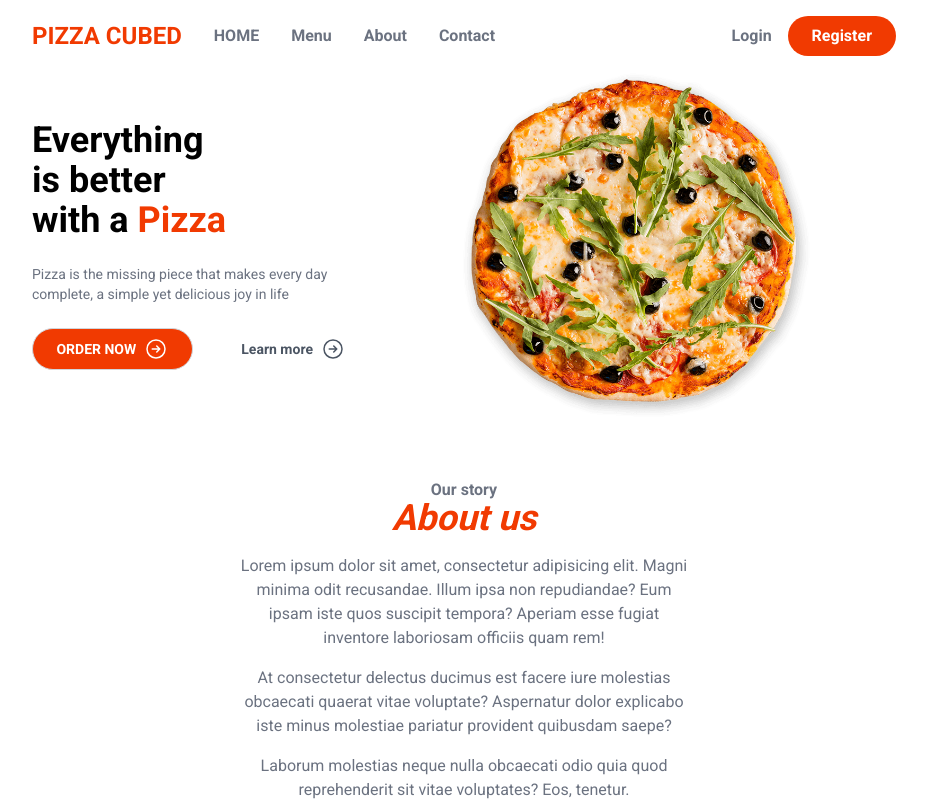
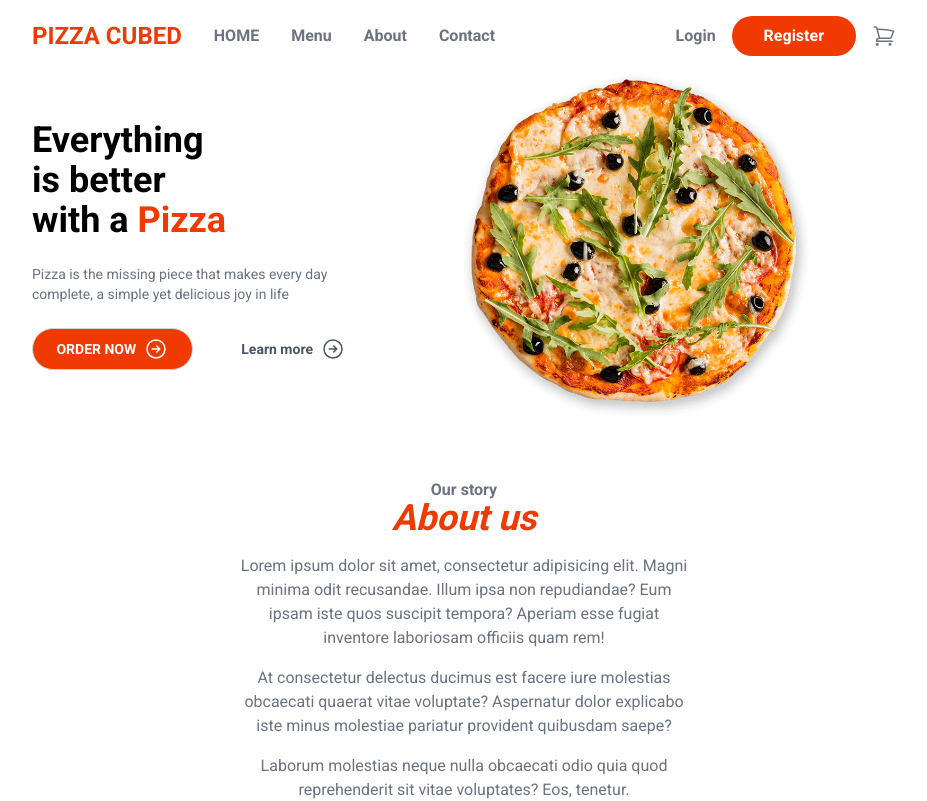
Before and after one commit to nour-nono/pizza-cubed, a Next.js app: page / in a window 1280 px wide. Shown: the top 801 px of the page, without its empty margins (176-1103 px from the left). Built offline with nearby package versions, Linux system fonts and the light colour scheme; no server answers.

Commit message:
Refactor Header and Hero components

```diff
--- a/src/components/layout/Header.tsx
+++ b/src/components/layout/Header.tsx
@@ -1,22 +1,69 @@
 import Image from "next/image";
 import Link from "next/link";
+import { signIn, signOut, useSession } from "next-auth/react";
+import { Session } from "next-auth";
+import ShoppingCart from "@/components/icons/ShoppingCart";
 
-const Header = () => {
+interface AuthLinksProps {
+  status: "authenticated" | "loading" | "unauthenticated";
+  userName: string | null | undefined;
+}
+
+const AuthLinks: React.FC<AuthLinksProps> = ({ status, userName }) => {
+  if (status === "authenticated") {
+    return (
+      <>
+        <Link href={"/profile"} className="whitespace-nowrap">
+          Hello, {userName}
+        </Link>
+        <button
+          onClick={() => signOut()}
+          className="bg-primary rounded-full text-white px-8 py-2"
+        >
+          Logout
+        </button>
+      </>
+    );
+  }
+  if (status === "unauthenticated") {
+    return (
+      <>
+        <Link href={"/login"}>Login</Link>
+        <Link
+          href={"/register"}
+          className="bg-primary rounded-full text-white px-8 py-2"
+        >
+          Register
+        </Link>
+      </>
+    );
+  }
+};
+
+const Header: React.FC = () => {
+  const { data: session, status} = useSession();
+  const userData = session?.user;
+  let userName = userData?.name || userData?.email;
+  if (userName) userName = userName.split(/[\s@]+/)[0]; // split by space or @ so 'nour eldeen@g.c' => 'nour'
   return (
     <header className="flex justify-between items-center">
-    <nav className="flex items-center gap-8 text-gray-500 font-semibold">
-      <Link href='/' className="text-primary font-semibold text-2xl">PIZZA CUBED</Link>
-      <Link href='/'>HOME</Link>
-      <Link href='/'>Menu</Link>
-      <Link href='/'>About</Link>
-      <Link href='/'>Contact</Link>
-    </nav>
-    <nav className="flex  gap-4 items-center text-gray-500 font-semibold">
-      <Link href='/login'>Login</Link>
-      <Link href='/register' className="bg-primary rounded-full text-white py-2 px-6">Register</Link>
-    </nav>
-  </header>
-  )
-}
+      <nav className="flex items-center gap-8 text-gray-500 font-semibold">
+        <Link href="/" className="text-primary font-semibold text-2xl">
+          PIZZA CUBED
+        </Link>
+        <Link href={"/"}>HOME</Link>
+        <Link href={"/menu"}>Menu</Link>
+        <Link href={"/#about"}>About</Link>
+        <Link href={"/#contact"}>Contact</Link>
+      </nav>
+      <nav className="flex gap-4 items-center text-gray-500 font-semibold">
+      <AuthLinks status={status} userName={userName} />
+        <Link href={'/cart'}>
+          <ShoppingCart />
+        </Link>
+      </nav>
+    </header>
+  );
+};
 
-export default Header
+export default Header;
--- a/src/components/layout/Hero.tsx
+++ b/src/components/layout/Hero.tsx
@@ -1,7 +1,7 @@
 import Image from "next/image";
 import Right from "@/components/icons/Right";
 
-const Hero = () => {
+const Hero: React.FC = () => {
   return (
     <section className="hero md:mt-4">
       <div className="py-8 md:py-12">
```
